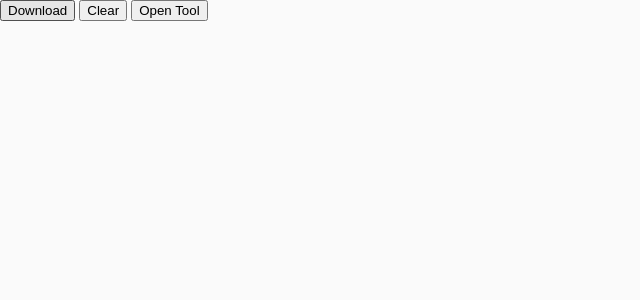
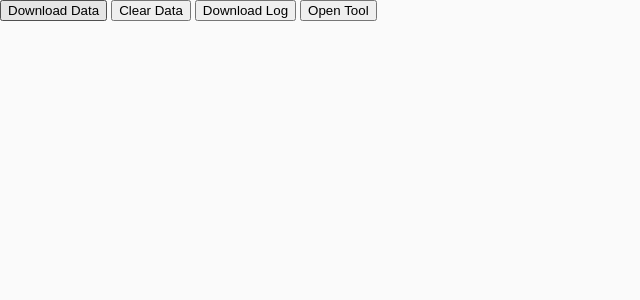
Before and after one commit to fancyrainbowcat/mental_models_pathfinder, a Flask app: page /admin in a window 1280 px wide. Shown: the top 300 px of the page, without its empty margins (0-640 px from the left). Run offline with Flask 2, Linux system fonts and the light colour scheme.

Commit message:
add get log

```diff
--- a/app.py
+++ b/app.py
@@ -19,6 +19,10 @@ class Log():
         self.log = open(logfile, 'a')
 
     def write(self, s, uuid = ''):
+        try:
+            self.log = open(logfile, 'a')
+        except IOError:
+            print("log file already in use", file=sys.stderr)
         self.log.write(strftime("%Y_%m_%d_%H_%M_%S: "+uuid+': ', gmtime()));
         self.log.write(s+'\n');
         self.log.flush();
@@ -159,6 +163,20 @@ def generate():
 
     return response
 
+@app.route('/get_log')
+def get_log():
+    log = open('./log.txt', 'r');
+
+    if(debug >= 1):
+        print('Download log', file=sys.stderr)
+
+    return send_file(
+        log,
+        mimetype='application/text',
+        as_attachment=True,
+        attachment_filename='log.txt'
+    )
+
 @app.route('/get_data')
 def download():
     base_path = './user_data/'
--- a/templates/admin.html
+++ b/templates/admin.html
@@ -7,11 +7,20 @@
     <title>Basic Bootstrap Template</title>
     <link rel="stylesheet" type="text/css" href="{{ url_for('static', filename="css/style.css")
 
+
+
     }}">
   </head>
   <body>
-    <button onclick="location.href='./get_data'" type="button">Download</button>
-    <button onclick="location.href='./clear_data'" type="button">Clear</button>
+    <button onclick="location.href='./get_data'" type="button">
+      Download Data
+    </button>
+    <button onclick="location.href='./clear_data'" type="button">
+      Clear Data
+    </button>
+    <button onclick="location.href='./get_log'" type="button">
+      Download Log
+    </button>
     <button onclick="window.open('./')" type="button">Open Tool</button>
   </body>
 </html>
```
